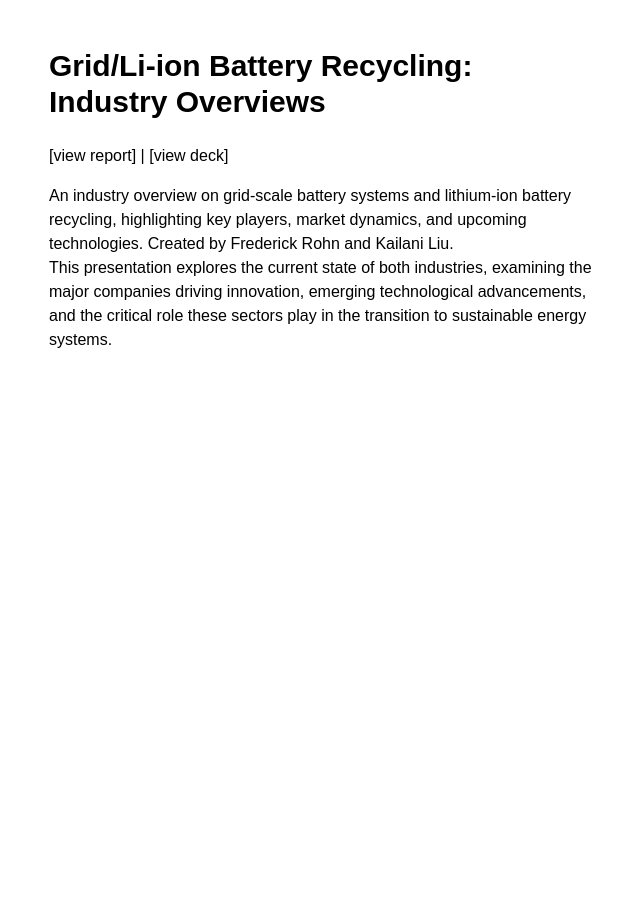
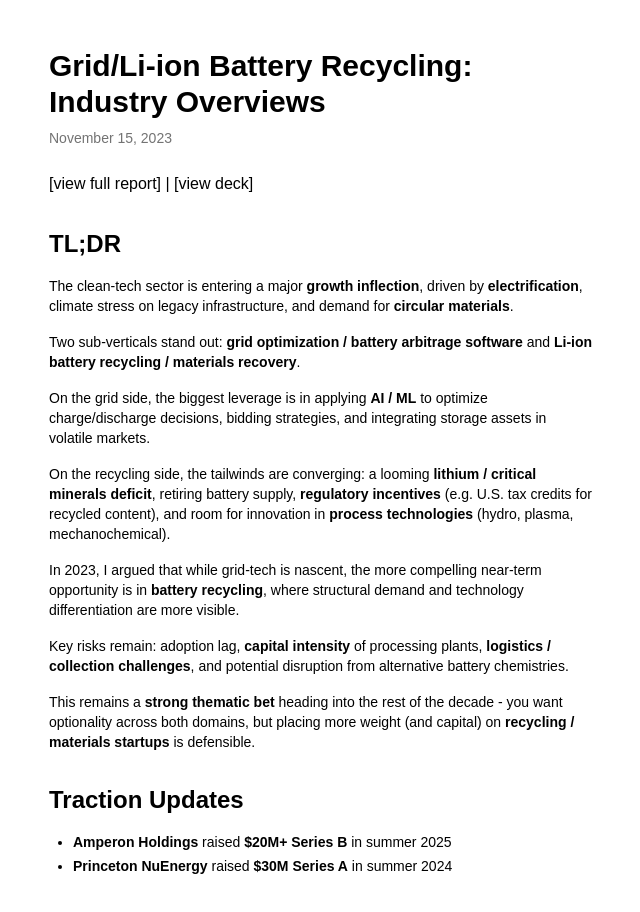
Before and after one commit to frederickrohn/personal_website, a Next.js app in the folder site/: page /blog/grid-liion-battery-recycling in a window 1280 px wide. Shown: the part 520-1432 px from the top of the page, without its empty margins (319-959 px from the left). Before the commit the page ends 920 px from the top, so only its background shows below. Built offline with nearby package versions, Linux system fonts and the light colour scheme.

Commit message:
including a better description to the blog post

```diff
--- a/site/src/app/blog/grid-liion-battery-recycling/page.tsx
+++ b/site/src/app/blog/grid-liion-battery-recycling/page.tsx
@@ -7,22 +7,49 @@ export default function GridLiionBatteryRecycling() {
       <TargetCursor spinDuration={2} />
       <main className="prose prose-neutral mx-auto max-w-xl px-4 py-12">
         <CubesHeader />
-        <h1 className="text-3xl font-bold mb-6">Grid/Li-ion Battery Recycling: Industry Overviews</h1>
+        <h1 className="text-3xl font-bold mb-2">Grid/Li-ion Battery Recycling: Industry Overviews</h1>
+        <p className="text-sm text-neutral-500 mb-6">November 15, 2023</p>
         <p className="mb-4">
           <a href="https://docs.google.com/document/d/1ykNFvzeaXHgZAkHmBFcc2FU_DN3zF7atOgeAYXsy_Dc/edit?usp=sharing" target="_blank" rel="noreferrer" className="cursor-target">
-            [view report]
+            [view full report]
           </a>
           {" |  "}
           <a href="https://www.figma.com/proto/Qr7hz7UUDuoBEETLCYvvy0/CleanTech-Slide-Deck?node-id=1-2&t=hJYZzeQfsielvNSD-1" target="_blank" rel="noreferrer" className="cursor-target">
             [view deck]
           </a>
         </p>
-        <p>
-          An industry overview on grid-scale battery systems and lithium-ion battery recycling, highlighting key players, market dynamics, and upcoming technologies. Created by Frederick Rohn and Kailani Liu.
+        <h2 className="text-2xl font-bold mt-8 mb-4">TL;DR</h2>
+        <p className="text-sm mb-4">
+          The clean-tech sector is entering a major <strong>growth inflection</strong>, driven by <strong>electrification</strong>, climate stress on legacy infrastructure, and demand for <strong>circular materials</strong>.
         </p>
-        <p>
-          This presentation explores the current state of both industries, examining the major companies driving innovation, emerging technological advancements, and the critical role these sectors play in the transition to sustainable energy systems.
+        <p className="text-sm mb-4">
+          Two sub-verticals stand out: <strong>grid optimization / battery arbitrage software</strong> and <strong>Li-ion battery recycling / materials recovery</strong>.
         </p>
+        <p className="text-sm mb-4">
+          On the grid side, the biggest leverage is in applying <strong>AI / ML</strong> to optimize charge/discharge decisions, bidding strategies, and integrating storage assets in volatile markets.
+        </p>
+        <p className="text-sm mb-4">
+          On the recycling side, the tailwinds are converging: a looming <strong>lithium / critical minerals deficit</strong>, retiring battery supply, <strong>regulatory incentives</strong> (e.g. U.S. tax credits for recycled content), and room for innovation in <strong>process technologies</strong> (hydro, plasma, mechanochemical).
+        </p>
+        <p className="text-sm mb-4">
+          In 2023, I argued that while grid-tech is nascent, the more compelling near-term opportunity is in <strong>battery recycling</strong>, where structural demand and technology differentiation are more visible.
+        </p>
+        <p className="text-sm mb-4">
+          Key risks remain: adoption lag, <strong>capital intensity</strong> of processing plants, <strong>logistics / collection challenges</strong>, and potential disruption from alternative battery chemistries.
+        </p>
+        <p className="text-sm mb-4">
+          This remains a <strong>strong thematic bet</strong> heading into the rest of the decade - you want optionality across both domains, but placing more weight (and capital) on <strong>recycling / materials startups</strong> is defensible.
+        </p>
+
+        <h2 className="text-2xl font-bold mt-8 mb-4">Traction Updates</h2>
+        <ul className="list-disc ml-6 mt-3 space-y-1 text-sm">
+          <li>
+            <strong>Amperon Holdings</strong> raised <strong>$20M+ Series B</strong> in summer 2025
+          </li>
+          <li>
+            <strong>Princeton NuEnergy</strong> raised <strong>$30M Series A</strong> in summer 2024
+          </li>
+        </ul>
       </main>
     </>
   );
```
